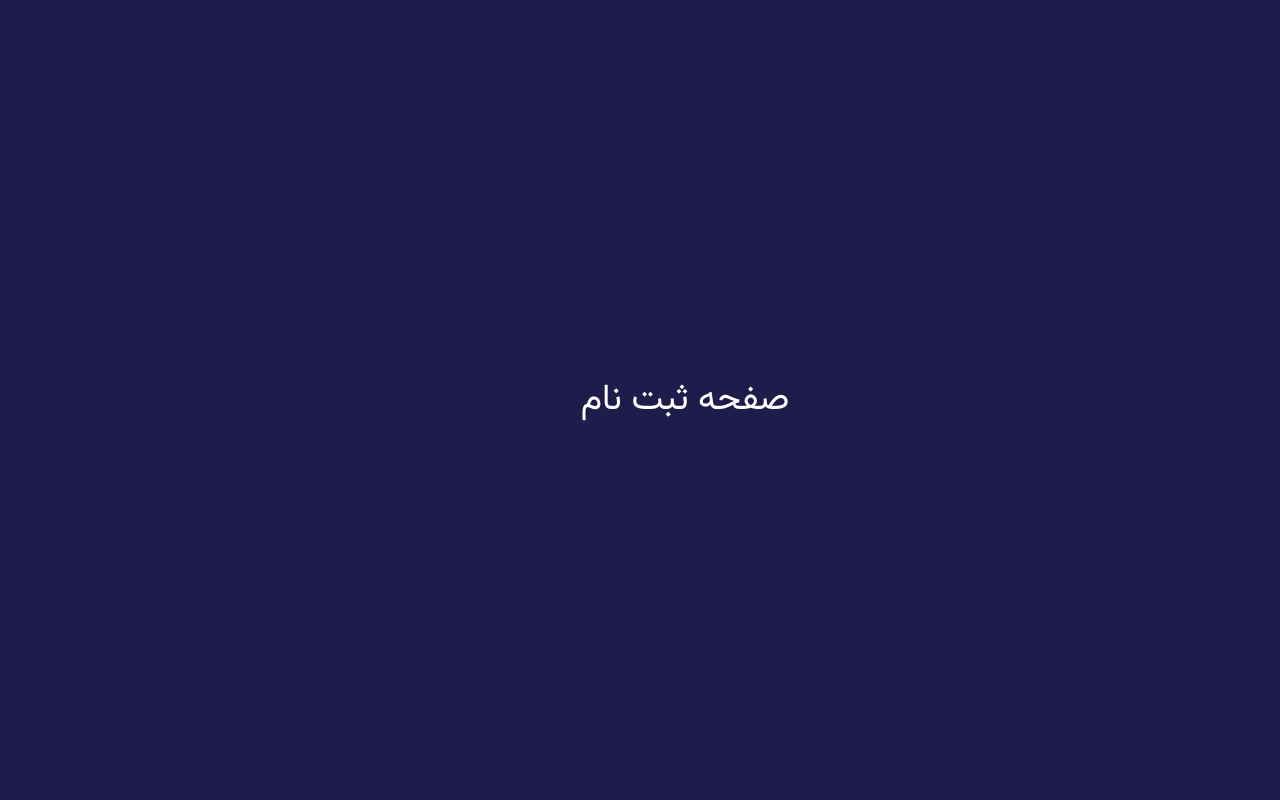
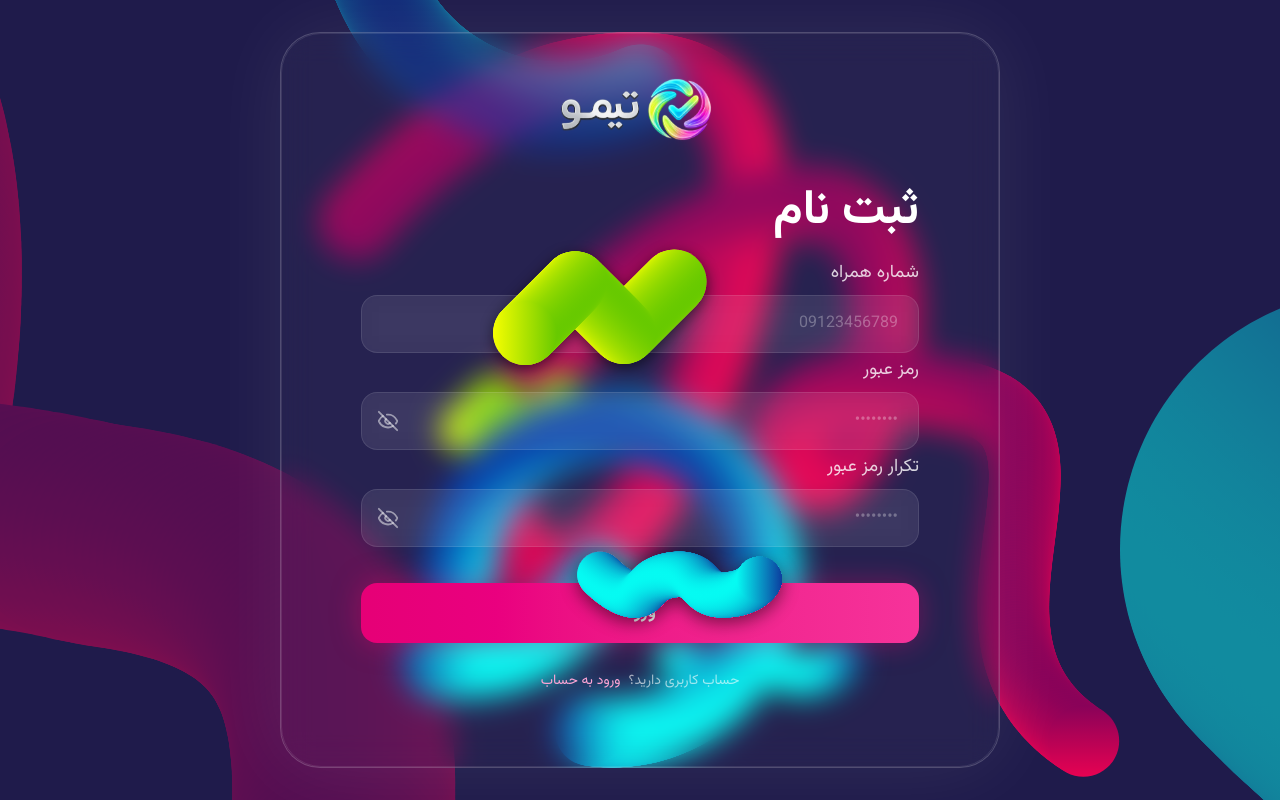
Before and after one commit to yektasharifpour/teamo-frontend, a React (Vite) app in the folder Teamo/: page /register in a window 1280 px wide. Built offline with nearby package versions, Linux system fonts and the light colour scheme.

Commit message:
feat(auth): change login page route

```diff
--- a/Teamo/src/App.tsx
+++ b/Teamo/src/App.tsx
@@ -8,7 +8,7 @@ export default function App() {
   return (
     <BrowserRouter>
       <Routes>
-        <Route path="/" element={<LoginPage />} />
+        <Route path="/login" element={<LoginPage />} />
 
         <Route path="/forgot-password" element={<ForgotPasswordPage />} />
 
--- a/Teamo/src/components/UI/Buttons.tsx
+++ b/Teamo/src/components/UI/Buttons.tsx
@@ -9,6 +9,7 @@ export default function Button({ children, onClick }: ButtonProps) {
       type="button"
       onClick={onClick}
       className="
+      mt-[2rem]
           w-full
           rounded-2xl
           bg-gradient-to-r
@@ -24,6 +25,7 @@ export default function Button({ children, onClick }: ButtonProps) {
           hover:shadow-[0_0_40px_rgba(255,0,110,0.55)]
           active:scale-[0.98]
 
+
         "
     >
       {children}
--- a/Teamo/src/components/UI/Input.tsx
+++ b/Teamo/src/components/UI/Input.tsx
@@ -7,6 +7,7 @@ type InputProps = {
   placeholder?: string;
   numeric?: boolean;
   passwordValidation?: boolean;
+  error?: string;
 };
 
 export default function Input({
@@ -15,11 +16,12 @@ export default function Input({
   placeholder,
   numeric = false,
   passwordValidation = false,
+  error = "",
 }: InputProps) {
   const [showPassword, setShowPassword] = useState(false);
 
   const isPassword = type === "password";
-  const [error, setError] = useState("");
+  const [internalError, setInternalError] = useState("");
 
   return (
     <div className="flex flex-col gap-2">
@@ -45,11 +47,11 @@ export default function Input({
             // Numeric Validation
             if (numeric) {
               if (/[^0-9]/.test(value)) {
-                setError("فقط عدد مجاز است");
+                setInternalError("فقط عدد مجاز است");
               } else if (value.length === 11 && !value.startsWith("0")) {
-                setError("شماره همراه نامعتبر است");
+                setInternalError("شماره همراه نامعتبر است");
               } else {
-                setError("");
+                setInternalError("");
               }
 
               e.currentTarget.value = value.replace(/\D/g, "");
@@ -59,26 +61,26 @@ export default function Input({
             if (passwordValidation) {
               // فقط کاراکترهای مجاز
               if (/[^A-Za-z0-9@#!\-]/.test(value)) {
-                setError(
+                setInternalError(
                   "رمز عبور باید فقط شامل حروف انگلیسی، اعداد و @#!- باشد"
                 );
               }
 
               // حداقل ۸ کاراکتر
               else if (value.length < 8) {
-                setError("رمز عبور باید حداقل ۸ کاراکتر باشد");
+                setInternalError("رمز عبور باید حداقل ۸ کاراکتر باشد");
               }
 
               // حداقل یک حرف بزرگ
               else if (!/[A-Z]/.test(value)) {
-                setError("رمز عبور باید حداقل یک حرف بزرگ داشته باشد");
+                setInternalError("رمز عبور باید حداقل یک حرف بزرگ داشته باشد");
               }
 
               // حداقل یک کاراکتر خاص
               else if (!/[@#!\-]/.test(value)) {
-                setError("رمز عبور باید شامل یکی از @#!- باشد");
+                setInternalError("رمز عبور باید شامل یکی از @#!- باشد");
               } else {
-                setError("");
+                setInternalError("");
               }
             }
           }}
@@ -100,7 +102,7 @@ export default function Input({
             transition-all
           "
         />
-        {error && (
+        {(internalError || error) && (
           <span
             className="
               mt-2
@@ -108,7 +110,7 @@ export default function Input({
               text-red-300
             "
           >
-            {error}
+            {internalError || error}
           </span>
         )}
 
@@ -119,7 +121,8 @@ export default function Input({
             className="
               absolute
               left-4
-              top-1/2
+              top-[50%]
+              h-[56px]
               -translate-y-1/2
               text-white/50
               transition
--- a/Teamo/src/features/auth/pages/RegisterPage.tsx
+++ b/Teamo/src/features/auth/pages/RegisterPage.tsx
@@ -1,7 +1,276 @@
-export default function RegisterPage() {
+import { Link, useNavigate } from "react-router-dom";
+import { useState } from "react";
+import AuthBackground from "../components/AuthBackground";
+import GoogleButton from "../components/GoogleButton";
+import Input from "../../../components/UI/Input";
+import Button from "../../../components/UI/Buttons";
+import logo from "../../../assets/shapes/logo 1.svg";
+import brand from "../../../assets/shapes/brand 1.svg";
+import { X } from "lucide-react";
+
+export default function LoginPage() {
+  const [showModal, setShowModal] = useState(false);
+  const closeModal = () => {
+    setShowModal(false);
+  };
+  const [passwordError, setPasswordError] = useState("");
+  const [showErrorToast, setShowErrorToast] = useState(false);
+  const navigate = useNavigate();
+  const handleRegister = () => {
+    const inputs = document.querySelectorAll("input");
+
+    let hasEmptyField = false;
+
+    inputs.forEach((input) => {
+      if (!input.value) {
+        hasEmptyField = true;
+      }
+    });
+
+    if (hasEmptyField) {
+      setShowErrorToast(true);
+
+      setTimeout(() => {
+        setShowErrorToast(false);
+      }, 4000);
+
+      return;
+    }
+    const passwordInputs = document.querySelectorAll('input[type="password"]');
+
+    const password = (passwordInputs[0] as HTMLInputElement).value;
+
+    const repeatPassword = (passwordInputs[1] as HTMLInputElement).value;
+
+    // چک یکسان بودن
+    if (password !== repeatPassword) {
+      setPasswordError("رمز عبور و تکرار آن یکسان نیستند");
+
+      return;
+    }
+
+    setPasswordError("");
+
+    setShowModal(true);
+
+    setTimeout(() => {
+      setShowModal(false);
+
+      navigate("/register");
+    }, 4000);
+  };
   return (
-    <div className="flex min-h-screen items-center justify-center bg-[#1f1b4b] text-4xl text-white">
-      صفحه ثبت نام
+    <div className="relative min-h-screen overflow-hidden bg-[#1f1b4b]">
+      {/* Background Shapes */}
+      <div className="absolute inset-0 ">
+        <AuthBackground />
+      </div>
+
+      {/* Content */}
+      <div className="relative z-10 flex min-h-screen items-center justify-center p-6">
+        {/* Glass Card */}
+        <div
+          className="
+            relative
+            z-10
+            w-full
+            max-w-[45rem]
+            h-[46rem]
+            rounded-[40px]
+            border
+            border-white/20
+            bg-white/3
+            px-20
+            py-15
+            backdrop-blur-[15px]
+            shadow-[0_0_80px_rgba(255,255,255,0.08)]
+
+          "
+        >
+          {/* Border Glow */}
+          <div
+            className="
+              pointer-events-none
+              absolute
+              inset-0
+              rounded-[40px]
+              border
+              border-white/10
+            "
+          />
+
+          {/* Logo */}
+          <div className="flex flex-row items-center  justify-center px-[12rem] mb-[2rem]  mt-[-1rem]">
+            <img src={logo} className="w-[5rem]" />
+            <img src={brand} className="w-[5rem]" />
+          </div>
+          <h2
+            className="
+
+              text-[3rem]
+              font-bold
+              text-white
+              "
+          >
+            ثبت نام
+          </h2>
+
+          {/* Form */}
+          <div className="mt-3 space-y-1">
+            <Input label="شماره همراه" placeholder="09123456789" numeric />
+
+            <Input
+              label="رمز عبور"
+              type="password"
+              placeholder="••••••••"
+              passwordValidation
+            />
+            <Input
+              label="تکرار رمز عبور"
+              type="password"
+              placeholder="••••••••"
+              passwordValidation
+            />
+
+            <Button onClick={handleRegister}>ورود</Button>
+
+            <div className="mt-6 flex items-center justify-center gap-2 text-sm">
+              <span className="text-white/60">حساب کاربری دارید؟</span>
+
+              <Link
+                to="/login"
+                className="
+                font-medium
+                text-pink-300
+                transition
+                hover:text-pink-200
+                "
+              >
+                ورود به حساب
+              </Link>
+            </div>
+          </div>
+        </div>
+      </div>
+      {showModal && (
+        <div
+          className="
+    fixed
+    right-6
+    top-6
+    z-50
+    w-[360px]
+    overflow-hidden
+    rounded-3xl
+    border
+    border-green-400/20
+    bg-[#1d3b2c]
+    text-white
+    shadow-[0_0_40px_rgba(74,222,128,0.25)]
+    backdrop-blur-xl
+    animate-[slideIn_.4s_ease]
+  "
+        >
+          {/* Content */}
+          <div className="flex items-start justify-between px-5 py-4">
+            <div>
+              <h2
+                className="
+          text-lg
+          font-bold
+          text-green-300
+        "
+              >
+                ورود موفقیت‌آمیز بود
+              </h2>
+
+              <p className="mt-1 text-sm text-white/70">در حال انتقال...</p>
+            </div>
+
+            <button
+              onClick={closeModal}
+              className="
+        text-white/50
+        transition
+        hover:text-white
+      "
+            >
+              <X size={20} />
+            </button>
+          </div>
+
+          {/* Time Bar */}
+          <div
+            className="
+      h-1
+      w-full
+      origin-left
+      bg-green-400
+      animate-[timer_4s_linear]
+    "
+          />
+        </div>
+      )}
+      {showErrorToast && (
+        <div
+          className="
+    fixed
+    right-6
+    top-6
+    z-50
+    w-[360px]
+    overflow-hidden
+    rounded-3xl
+    border
+    border-red-400/20
+    bg-[#3b1d1d]
+    text-white
+    shadow-[0_0_40px_rgba(248,113,113,0.25)]
+    backdrop-blur-xl
+    animate-[slideIn_.4s_ease]
+  "
+        >
+          {/* Content */}
+          <div className="flex items-start justify-between px-5 py-4">
+            <div>
+              <h2
+                className="
+          text-lg
+          font-bold
+          text-red-300
+        "
+              >
+                خطا
+              </h2>
+
+              <p className="mt-1 text-sm text-white/70">
+                لطفاً تمام فیلدها را پر کنید
+              </p>
+            </div>
+
+            <button
+              onClick={() => setShowErrorToast(false)}
+              className="
+        text-white/50
+        transition
+        hover:text-white
+      "
+            >
+              <X size={20} />
+            </button>
+          </div>
+
+          {/* Time Bar */}
+          <div
+            className="
+      h-1
+      w-full
+      bg-red-400
+      animate-[timer_4s_linear]
+    "
+          />
+        </div>
+      )}
     </div>
   );
 }
```
